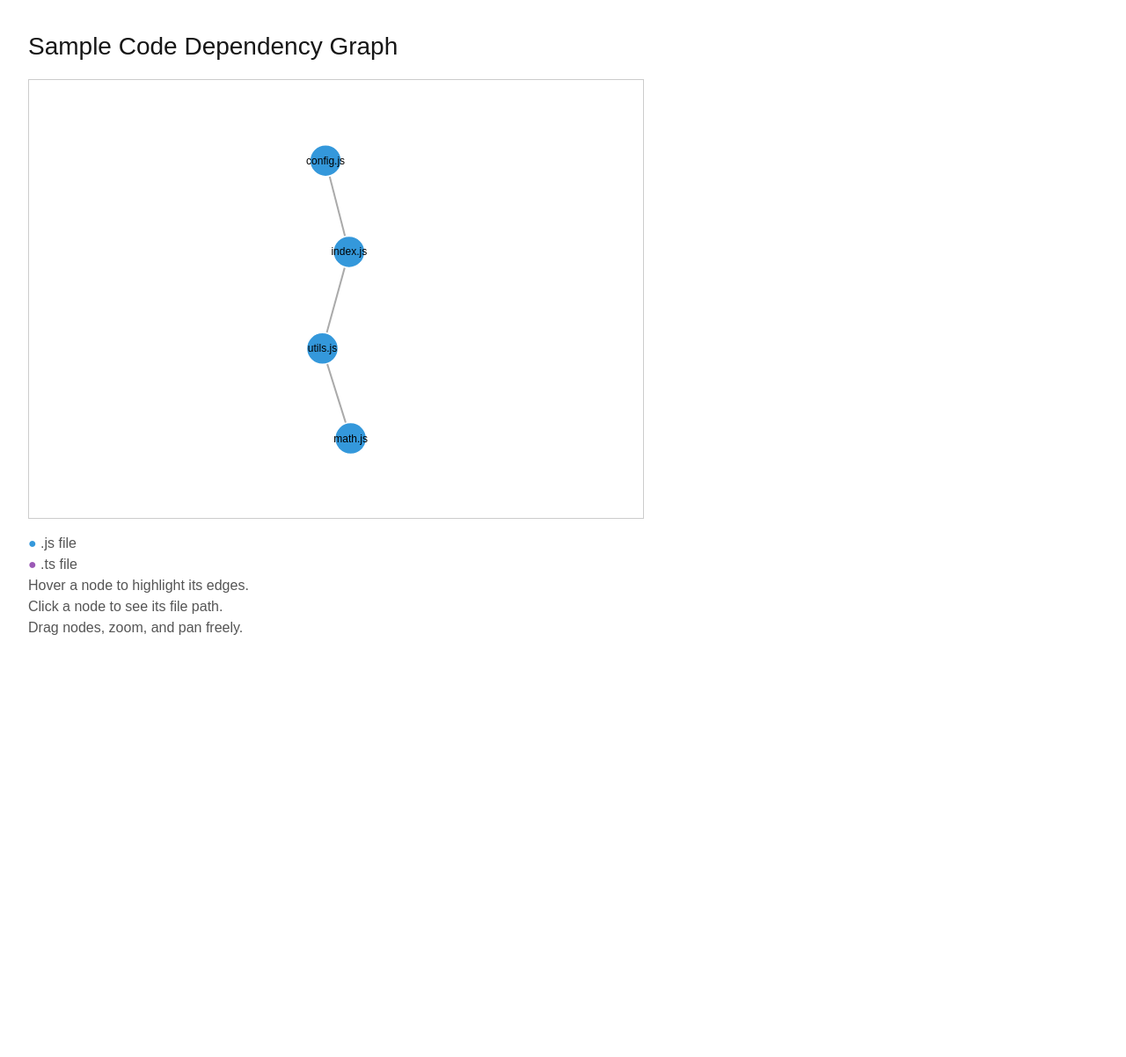
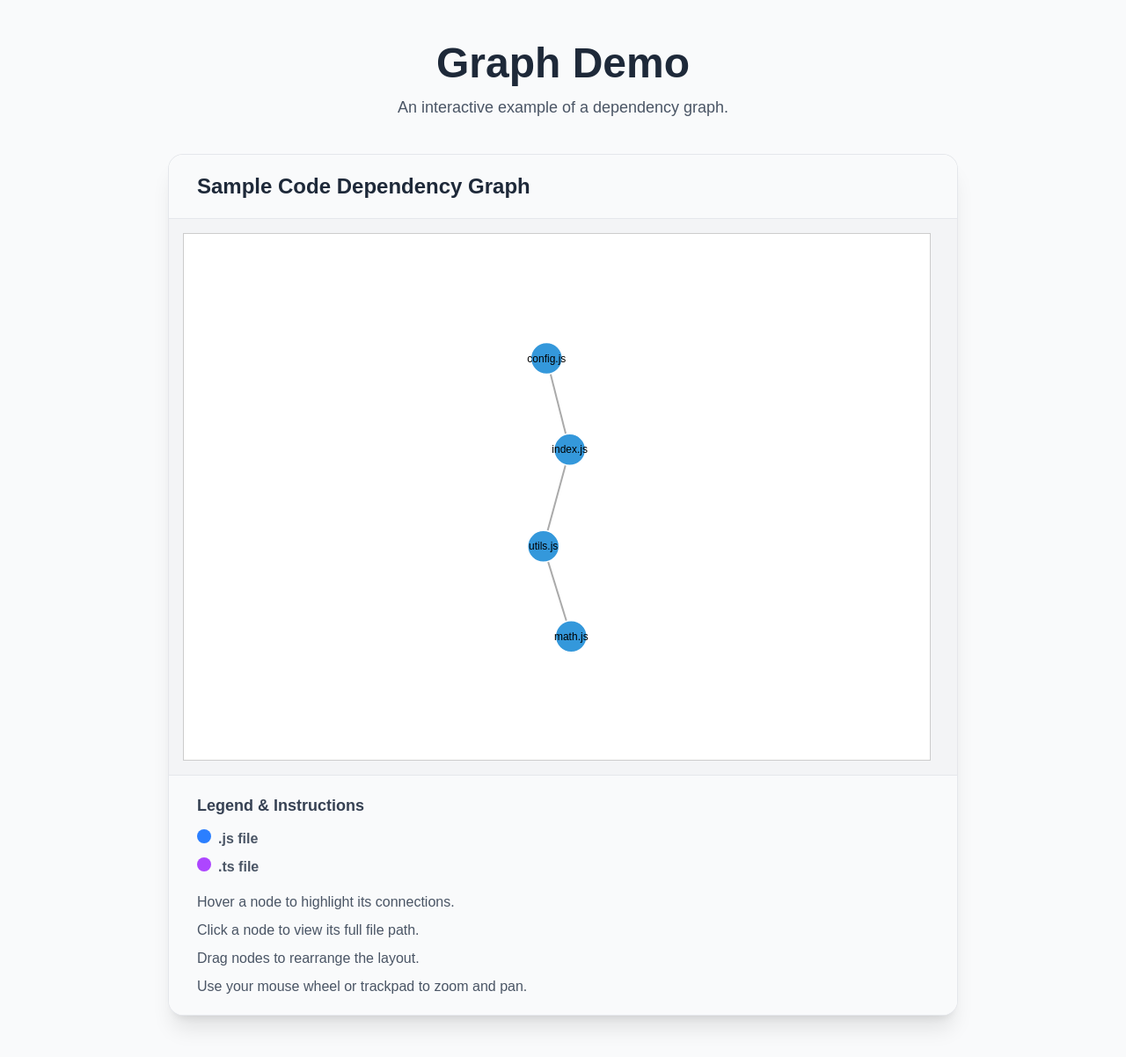
Before and after one commit to UnderAK/cartocoder, a Next.js app: page /graph-demo in a window 1280 px wide. Shown: the whole page at 88% size. Before the commit the page ends 800 px from the top, so only its background shows below. Built offline with nearby package versions, Linux system fonts and the light colour scheme.

Commit message:
feat: redesign UI with Tailwind CSS

```diff
--- a/src/pages/graph-demo.tsx
+++ b/src/pages/graph-demo.tsx
@@ -17,18 +17,35 @@ const sampleGraph: GraphData = {
 
 const GraphDemoPage: React.FC = () => {
   return (
-    <div style={{ padding: 32 }}>
-      <h2 style={{ fontSize: 28, marginBottom: 16 }}>Sample Code Dependency Graph</h2>
-      <GraphViewer graph={sampleGraph} width={700} height={500} />
-      <div style={{ marginTop: 16, color: '#555' }}>
-        <ul>
-          <li><span style={{ color: '#3498db' }}>●</span> .js file</li>
-          <li><span style={{ color: '#9b59b6' }}>●</span> .ts file</li>
-          <li>Hover a node to highlight its edges.</li>
-          <li>Click a node to see its file path.</li>
-          <li>Drag nodes, zoom, and pan freely.</li>
-        </ul>
-      </div>
+    <div className="min-h-screen bg-gray-50 font-sans">
+      <main className="container mx-auto px-4 py-12">
+        <div className="max-w-4xl mx-auto">
+          <header className="text-center mb-10">
+            <h1 className="text-5xl font-extrabold text-gray-800">Graph Demo</h1>
+            <p className="mt-3 text-lg text-gray-600">An interactive example of a dependency graph.</p>
+          </header>
+
+          <section className="bg-white rounded-2xl shadow-xl ring-1 ring-gray-200 overflow-hidden">
+            <header className="px-8 py-5 bg-gray-50 border-b border-gray-200">
+              <h2 className="text-2xl font-bold text-gray-800">Sample Code Dependency Graph</h2>
+            </header>
+            <div className="p-4 bg-gray-100">
+              <GraphViewer graph={sampleGraph} width={850} height={600} />
+            </div>
+            <footer className="px-8 py-5 bg-gray-50 border-t border-gray-200">
+              <h3 className="text-lg font-semibold text-gray-700 mb-3">Legend & Instructions</h3>
+              <ul className="space-y-2 text-gray-600">
+                <li><span className="inline-block w-4 h-4 rounded-full bg-blue-500 mr-2"></span><span className="font-semibold">.js file</span></li>
+                <li><span className="inline-block w-4 h-4 rounded-full bg-purple-500 mr-2"></span><span className="font-semibold">.ts file</span></li>
+                <li className="pt-2">Hover a node to highlight its connections.</li>
+                <li>Click a node to view its full file path.</li>
+                <li>Drag nodes to rearrange the layout.</li>
+                <li>Use your mouse wheel or trackpad to zoom and pan.</li>
+              </ul>
+            </footer>
+          </section>
+        </div>
+      </main>
     </div>
   );
 };
--- a/src/pages/index.tsx
+++ b/src/pages/index.tsx
@@ -1,3 +1,39 @@
+import Link from 'next/link';
+
 export default function Home() {
-  return null;
+  return (
+    <div className="min-h-screen bg-gray-50 font-sans flex items-center justify-center">
+      <main className="container mx-auto px-4 py-12 text-center">
+        <div className="max-w-4xl mx-auto">
+          <header className="mb-10">
+            <h1 className="text-6xl font-extrabold text-gray-800 leading-tight">
+              Welcome to Cartocoder
+            </h1>
+            <p className="mt-4 text-xl text-gray-600">
+              The ultimate tool for visualizing code repository structures as interactive mindmaps.
+            </p>
+          </header>
+
+          <div className="grid md:grid-cols-2 gap-8 max-w-2xl mx-auto">
+            <Link href="/repo-input" legacyBehavior>
+              <a className="block p-8 bg-white rounded-2xl shadow-lg hover:shadow-2xl transition-shadow duration-300 transform hover:-translate-y-1">
+                <h2 className="text-2xl font-bold text-blue-600 mb-2">Analyze a Repo</h2>
+                <p className="text-gray-600">Paste a link to any public GitHub repository and see its dependency graph come to life.</p>
+              </a>
+            </Link>
+            <Link href="/graph-demo" legacyBehavior>
+              <a className="block p-8 bg-white rounded-2xl shadow-lg hover:shadow-2xl transition-shadow duration-300 transform hover:-translate-y-1">
+                <h2 className="text-2xl font-bold text-purple-600 mb-2">View a Demo</h2>
+                <p className="text-gray-600">Explore a pre-built sample graph to see how the interactive visualization works.</p>
+              </a>
+            </Link>
+          </div>
+
+          <footer className="mt-16 text-gray-500">
+            <p>Built with Next.js, TypeScript, and D3.js. Styled with Tailwind CSS.</p>
+          </footer>
+        </div>
+      </main>
+    </div>
+  );
 }
--- a/src/pages/repo-input.tsx
+++ b/src/pages/repo-input.tsx
@@ -12,7 +12,6 @@ const RepoInputPage: React.FC = () => {
     setLoading(true);
     setGraph(null);
     try {
-      // Step 1: Clone and scan repo
       const res = await fetch("/api/clone-repo", {
         method: "POST",
         headers: { "Content-Type": "application/json" },
@@ -22,7 +21,6 @@ const RepoInputPage: React.FC = () => {
       if (!res.ok) {
         const { error, details } = await res.json();
         setError(error || `An unknown error occurred. Details: ${details || 'N/A'}`);
-        setLoading(false);
         return;
       }
 
@@ -35,37 +33,8 @@ const RepoInputPage: React.FC = () => {
     }
   }
 
-  return (
-    <div style={{ padding: 32, maxWidth: 540, margin: "0 auto" }}>
-      <h2 style={{ fontSize: 24, marginBottom: 16 }}>Analyze a GitHub Repo</h2>
-      <form onSubmit={handleSubmit} style={{ display: "flex", gap: 12, alignItems: "center" }}>
-        <input
-          type="url"
-          placeholder="https://github.com/user/repo"
-          value={repoUrl}
-          onChange={e => setRepoUrl(e.target.value)}
-          style={{ flex: 1, padding: 8, fontSize: 16 }}
-          required
-        />
-        <button type="submit" disabled={loading || !repoUrl} style={{ padding: "8px 18px", fontSize: 16, cursor: "pointer" }}>
-          Analyze
-        </button>
-      </form>
-      {loading && (
-        <div style={{ marginTop: 24, textAlign: "center" }}>
-          <div className="spinner" style={{ margin: "0 auto", width: 40, height: 40, border: "4px solid #eee", borderTop: "4px solid #3498db", borderRadius: "50%", animation: "spin 1s linear infinite" }} />
-          <style>{`@keyframes spin { 100% { transform: rotate(360deg); } }`}</style>
-          <div style={{ marginTop: 8 }}>Processing…</div>
-        </div>
-      )}
-      {error && <div style={{ color: "#d32f2f", marginTop: 18 }}>{error}</div>}
-      {graph && (
-        <div style={{ marginTop: 32, background: '#f9f9fa', borderRadius: 12, boxShadow: '0 2px 12px #0001', padding: 24 }}>
-          <div style={{ display: 'flex', justifyContent: 'space-between', alignItems: 'center', marginBottom: 12 }}>
-            <h3 style={{ margin: 0 }}>Dependency Graph</h3>
-            <button
-              style={{ padding: '6px 18px', fontSize: 15, background: '#3498db', color: '#fff', border: 'none', borderRadius: 6, cursor: 'pointer' }}
-              onClick={() => {
+  const handleDownload = () => {
+    if (!graph) return;
     const blob = new Blob([JSON.stringify(graph, null, 2)], { type: 'application/json' });
     const url = URL.createObjectURL(blob);
     const a = document.createElement('a');
@@ -75,23 +44,76 @@ const RepoInputPage: React.FC = () => {
     a.click();
     document.body.removeChild(a);
     URL.revokeObjectURL(url);
-              }}
+  };
+
+  return (
+    <div className="min-h-screen bg-gray-50 font-sans">
+      <main className="container mx-auto px-4 py-12">
+        <div className="max-w-4xl mx-auto">
+          <header className="text-center mb-10">
+            <h1 className="text-5xl font-extrabold text-gray-800">Cartocoder</h1>
+            <p className="mt-3 text-lg text-gray-600">Visualize any public GitHub repository as an interactive dependency graph.</p>
+          </header>
+
+          <form onSubmit={handleSubmit} className="relative mb-8">
+            <input
+              type="url"
+              placeholder="Paste a GitHub repository URL... e.g., https://github.com/facebook/react"
+              value={repoUrl}
+              onChange={(e) => setRepoUrl(e.target.value)}
+              className="w-full pl-6 pr-32 py-4 text-lg border-2 border-gray-300 rounded-full shadow-sm focus:ring-4 focus:ring-blue-200 focus:border-blue-500 transition-shadow duration-300"
+              required
+              disabled={loading}
+            />
+            <button
+              type="submit"
+              disabled={loading || !repoUrl}
+              className="absolute right-2 top-1/2 -translate-y-1/2 bg-blue-600 text-white font-semibold py-3 px-7 rounded-full hover:bg-blue-700 focus:outline-none focus:ring-4 focus:ring-blue-300 transition-all duration-300 disabled:bg-gray-400 disabled:cursor-not-allowed transform hover:scale-105 disabled:scale-100"
+            >
+              {loading ? 'Analyzing...' : 'Analyze'}
+            </button>
+          </form>
+
+          {loading && (
+            <div className="text-center py-10">
+              <div className="inline-block w-12 h-12 border-4 border-t-blue-500 border-gray-200 rounded-full animate-spin"></div>
+              <p className="mt-4 text-gray-600 font-semibold">Analyzing repository... this may take a moment.</p>
+            </div>
+          )}
+
+          {error && (
+            <div className="bg-red-100 border-l-4 border-red-500 text-red-700 p-4 rounded-md shadow-md" role="alert">
+              <p className="font-bold">Error</p>
+              <p>{error}</p>
+            </div>
+          )}
+
+          {graph && (
+            <section className="mt-12 bg-white rounded-2xl shadow-xl ring-1 ring-gray-200 overflow-hidden">
+              <header className="px-8 py-5 bg-gray-50 border-b border-gray-200 flex justify-between items-center">
+                <h2 className="text-2xl font-bold text-gray-800">Dependency Graph</h2>
+                <button
+                  onClick={handleDownload}
+                  className="bg-gray-200 text-gray-700 font-semibold py-2 px-5 rounded-full hover:bg-gray-300 transition-colors duration-300"
                 >
                   Download JSON
                 </button>
-          </div>
-          {/* Lazy load GraphViewer to avoid SSR issues */}
+              </header>
+              <div className="p-4 bg-gray-100">
                 {typeof window !== "undefined" && (
-            <React.Suspense fallback={<div>Loading graph…</div>}>
+                  <React.Suspense fallback={<div className="text-center py-20">Loading graph visualization...</div>}>
                     {React.createElement(require("@/components/GraphViewer").default, {
                       graph,
-                width: 700,
-                height: 500,
+                      width: 850, // Adjusted for larger container
+                      height: 600,
                     })}
                   </React.Suspense>
                 )}
               </div>
+            </section>
           )}
+        </div>
+      </main>
     </div>
   );
 };
```
Lines whose indentation alone changed are shown as unchanged.
